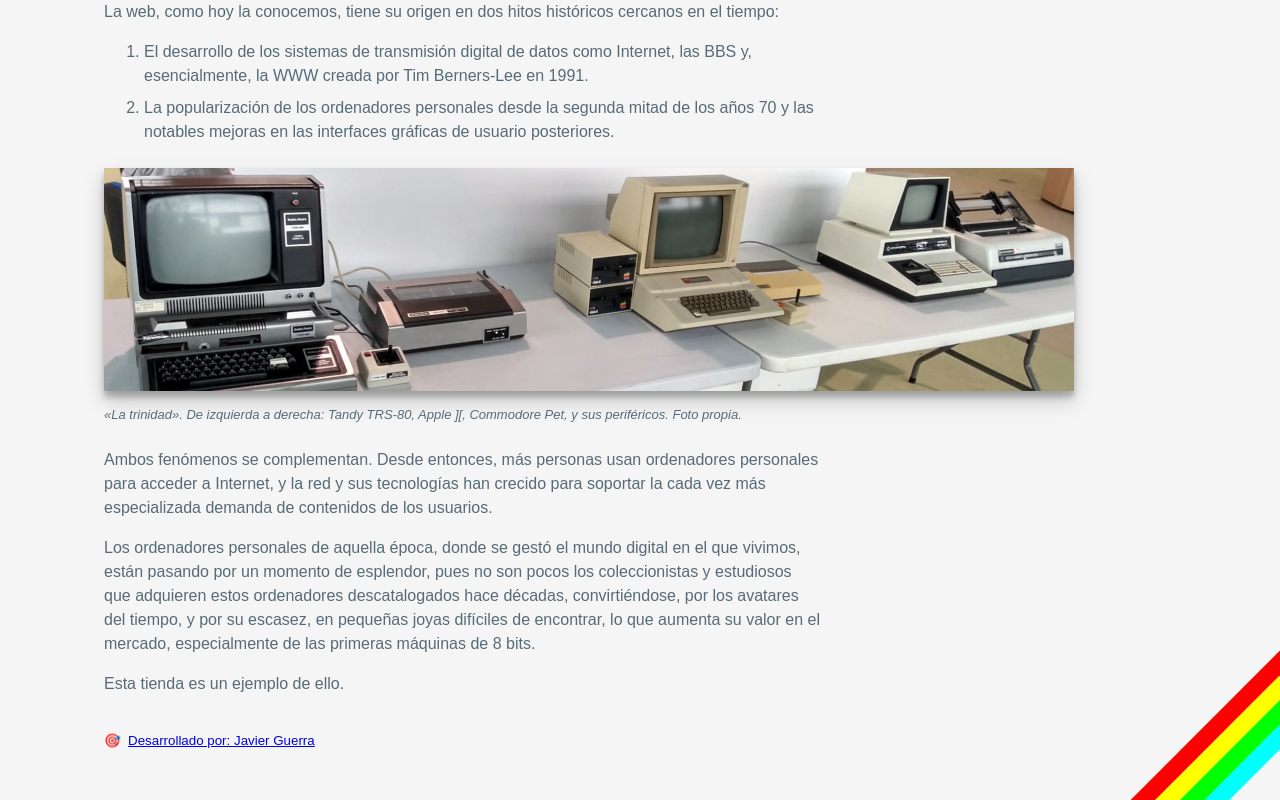
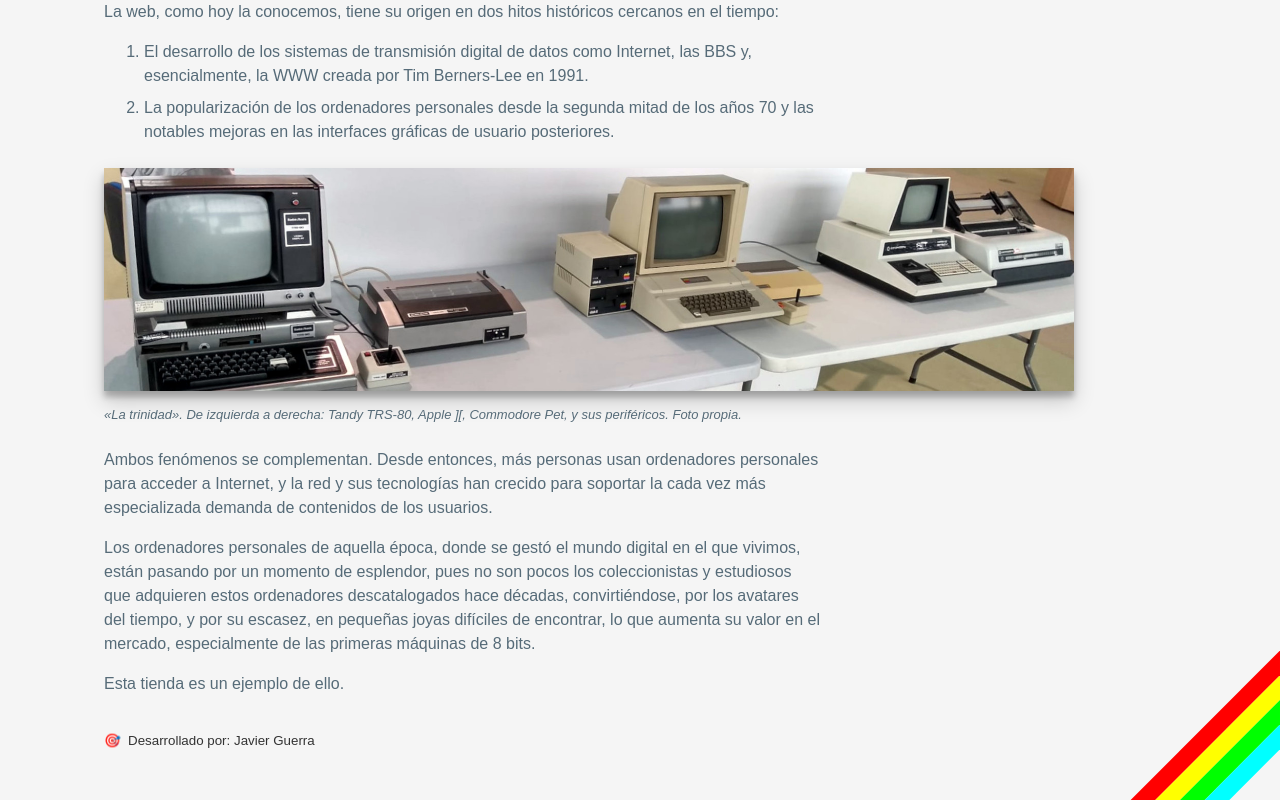
Before and after one commit to JavGuerra/tienda-8-bits, a React (Vite) app in the folder frontend/: page /info in a window 1280 px wide. Shown: the part 394-1194 px from the top of the page. Built offline with nearby package versions, Linux system fonts and the light colour scheme; a web font is replaced by a local one.

Commit message:
Frontend

```diff
--- a/frontend/src/pages/Contact.jsx
+++ b/frontend/src/pages/Contact.jsx
@@ -10,6 +10,7 @@ const Contact = () => {
       <div className="frame bg-contact"></div>
       <div className="container">
         <h2>Contactar</h2>
+
         <h3>Mi blog sobre programación</h3>
         <img id="qr" src="assets/img/qr.svg" alt="Código QR" />
           <p><br/>Git-blog personal sobre tecnología y programación.</p>
@@ -18,6 +19,7 @@ const Contact = () => {
               https://javguerra.github.io/</a>
           </p>
         <br/>
+
         <h3>Enlaces a redes sociales</h3>
         <ul className="social">
           <li>
@@ -46,7 +48,10 @@ const Contact = () => {
             </a>
           </li>
         </ul>
-      <Footer footer={footer} />
+
+        <footer>
+          <Footer footer={footer} />
+        </footer>
       </div>
     </>
   );
--- a/frontend/src/pages/Info.jsx
+++ b/frontend/src/pages/Info.jsx
@@ -10,9 +10,11 @@ const Info = () => {
       <div className="frame bg-info"></div>
       <div className="container">
         <h2>Info</h2>
+
         <div className="info-column">
           <p>La web, como hoy la conocemos, tiene su origen en dos hitos
               históricos cercanos en el tiempo:</p>
+
           <ol>
               <li>
                   El desarrollo de los sistemas de transmisión digital de datos
@@ -25,15 +27,18 @@ const Info = () => {
                   interfaces gráficas de usuario posteriores.
               </li>
           </ol>
+
           <figure>
             <img src="assets/img/trinidad.jpg" alt="La trinidad" />
             <figcaption>«La trinidad». De izquierda a derecha: Tandy TRS-80,
               Apple ][, Commodore Pet, y sus periféricos. Foto propia.</figcaption>
           </figure>
+
           <p>Ambos fenómenos se complementan. Desde entonces, más personas usan
             ordenadores personales para acceder a Internet, y la red y sus
             tecnologías han crecido para soportar la cada vez más especializada
             demanda de contenidos de los usuarios.</p>
+
           <p>Los ordenadores personales de aquella época, donde se gestó el mundo
             digital en el que vivimos, están pasando por un momento de esplendor,
             pues no son pocos los coleccionistas y estudiosos que adquieren estos
@@ -43,7 +48,10 @@ const Info = () => {
             de las primeras máquinas de 8 bits.</p>
           <p>Esta tienda es un ejemplo de ello.</p>
         </div>
-        <Footer footer={footer} />
+
+        <footer>
+          <Footer footer={footer} />
+        </footer>
       </div>
     </>
   );
```
